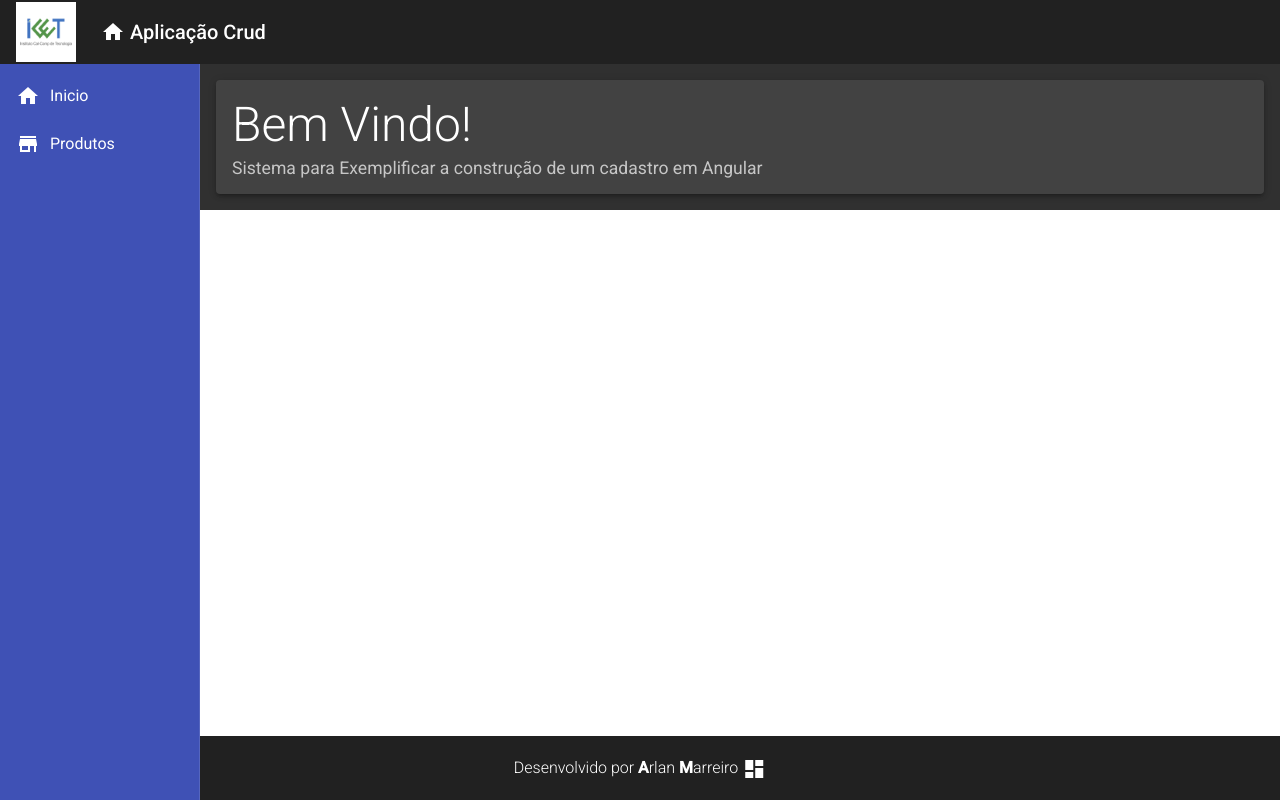
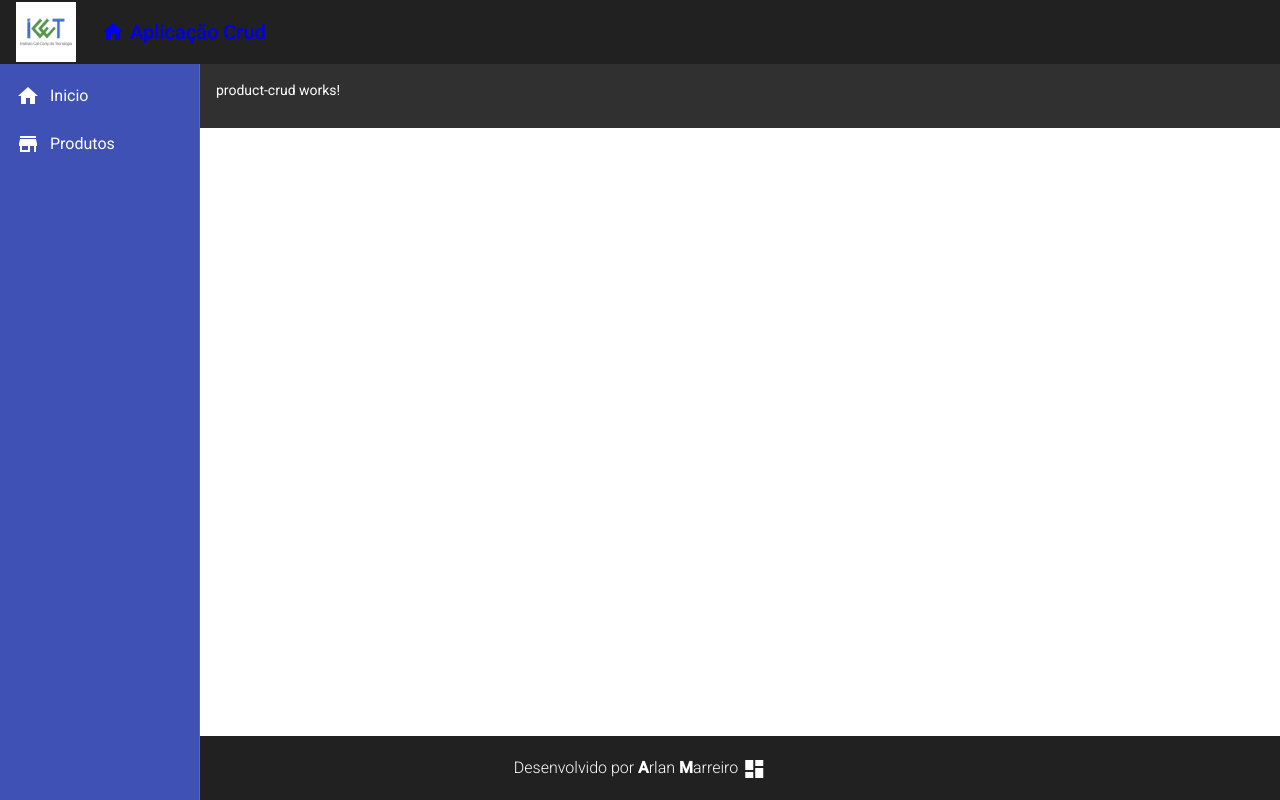
Before and after one commit to arlansonic/Crud-Angular, an Angular app in the folder frontend/: page /products in a window 1280 px wide. Before the commit this address led to /. Built offline with nearby package versions, Linux system fonts and the light colour scheme.

Commit message:
Navigating Between Components

```diff
--- a/frontend/src/app/app-routing.module.ts
+++ b/frontend/src/app/app-routing.module.ts
@@ -1,7 +1,16 @@
 import { NgModule } from '@angular/core';
 import { RouterModule, Routes } from '@angular/router';
 
-const routes: Routes = [];
+import {HomeComponent} from './views/home/home.component';
+import {ProductCrudComponent} from './views/product-crud/product-crud.component';
+
+const routes: Routes = [{
+  path: "",
+  component: HomeComponent
+},{
+  path: "products",
+  component: ProductCrudComponent
+}];
 
 @NgModule({
   imports: [RouterModule.forRoot(routes)],
--- a/frontend/src/app/app.module.ts
+++ b/frontend/src/app/app.module.ts
@@ -14,6 +14,7 @@ import {MatSidenavModule} from '@angular/material/sidenav';
 import {MatListModule} from '@angular/material/list';
 import {MatCardModule} from '@angular/material/card';
 import { HomeComponent } from './views/home/home.component';
+import { ProductCrudComponent } from './views/product-crud/product-crud.component';
 
 
 @NgModule({
@@ -22,7 +23,8 @@ import { HomeComponent } from './views/home/home.component';
     HeaderComponent,
     FooterComponent,
     NavComponent,
-    HomeComponent
+    HomeComponent,
+    ProductCrudComponent
   ],
   imports: [
     BrowserModule,
--- a/frontend/src/app/components/template/header/header.component.css
+++ b/frontend/src/app/components/template/header/header.component.css
@@ -26,3 +26,8 @@
 .header .title-group i{
     padding-right: 5px;
 }
+
+.link:visited{
+    text-decoration: none;
+    color: #fff;
+}
--- a/frontend/src/app/components/template/header/header.component.html
+++ b/frontend/src/app/components/template/header/header.component.html
@@ -1,11 +1,11 @@
 <mat-toolbar class="header mat-elevation-z4">
     <span>
-        <a>
+        <a routerLink='/'>
             <img class="logo" src="../../../../assets/img/icct.png" alt="logo">
         </a>
     </span>
     <span class="title-group">
-        <a>
+        <a routerLink='/' class="link">
             <i class="material-icons">
                 home
             </i>
--- a/frontend/src/app/components/template/nav/nav.component.html
+++ b/frontend/src/app/components/template/nav/nav.component.html
@@ -2,13 +2,13 @@
     <mat-sidenav class="sidenav" mode="side"
     opened fixedInViewport="true" fixedTopGap="64">
         <mat-nav-list class="nav-list">
-            <a mat-list-item>
+            <a mat-list-item routerLink="/">
                 <i class="material-icons">
                     home
                 </i>
                 Inicio
             </a>
-            <a mat-list-item>
+            <a mat-list-item routerLink="/products">
                 <i class="material-icons">
                     store
                 </i>
@@ -17,6 +17,6 @@
         </mat-nav-list>
     </mat-sidenav>
     <mat-sidenav-content class="content">
-        <app-home></app-home>
+        <router-outlet></router-outlet>
     </mat-sidenav-content>
 </mat-sidenav-container>
--- /dev/null
+++ b/frontend/src/app/views/product-crud/product-crud.component.html
@@ -0,0 +1 @@
+<p>product-crud works!</p>
--- /dev/null
+++ b/frontend/src/app/views/product-crud/product-crud.component.ts
@@ -0,0 +1,15 @@
+import { Component, OnInit } from '@angular/core';
+
+@Component({
+  selector: 'app-product-crud',
+  templateUrl: './product-crud.component.html',
+  styleUrls: ['./product-crud.component.css']
+})
+export class ProductCrudComponent implements OnInit {
+
+  constructor() { }
+
+  ngOnInit(): void {
+  }
+
+}
```
Also changed, not shown: frontend/src/app/views/product-crud/product-crud.component.css (added).
